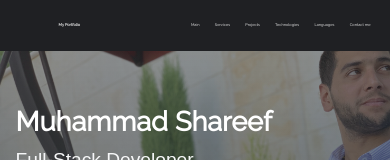
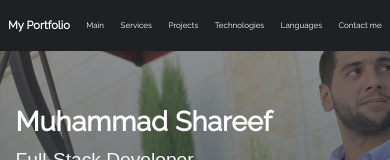
Before and after one commit to mhmdtshref/portfolio, an Angular app in the folder client/: page / in a window 390 px wide. Shown: the top 160 px of the page. Built offline with nearby package versions, Linux system fonts and the light colour scheme; no server answers.

Commit message:
Add media query to navbar #72

```diff
--- a/client/src/app/navbar/navbar.component.less
+++ b/client/src/app/navbar/navbar.component.less
@@ -16,21 +16,23 @@
 
 #navTitle {
   font-family: @titles-font;
-  font-size: 1vw;
+  font-size: 1em;
   float: left;
-  margin: 0 15%;
+  width: 30%;
   display: flex;
   align-items: center;
+  justify-content: center;
   height: 100%;
+  box-sizing: border-box;
 }
 
 #navList{
   display: flex;
   justify-content: space-around;
   height: 100%;
-  width: 50%;
+  width: 70%;
   float: right;
-  margin: 0 3%;
+  box-sizing: border-box;
 }
 
 .nav-item{
@@ -42,7 +44,7 @@
 
   a {
     text-decoration: none;
-    font-size: 1vw;
+    font-size: 1em;
   }
 
 }
@@ -56,3 +58,47 @@
   color: #000000;
   transition: background-color 1500ms;
 }
+
+@media only screen and (max-width: 800px) {
+  #navTitle {
+    font-size: 0.8em;
+    width: 30%;
+  }
+
+  .nav-item{
+    a {
+      font-size: 0.8em;
+    }
+
+  }
+}
+
+@media only screen and (max-width: 600px) {
+  #navTitle {
+    font-size: 0.7em;
+    width: 20%;
+  }
+  #navList{
+    width: 80%;
+  }
+
+  .nav-item{
+    a {
+      font-size: 0.7em;
+    }
+
+  }
+}
+
+@media only screen and (max-width: 525px) {
+  #navTitle {
+    font-size: 0.7em;
+  }
+
+  .nav-item{
+    a {
+      font-size: 0.5em;
+    }
+
+  }
+}
```
